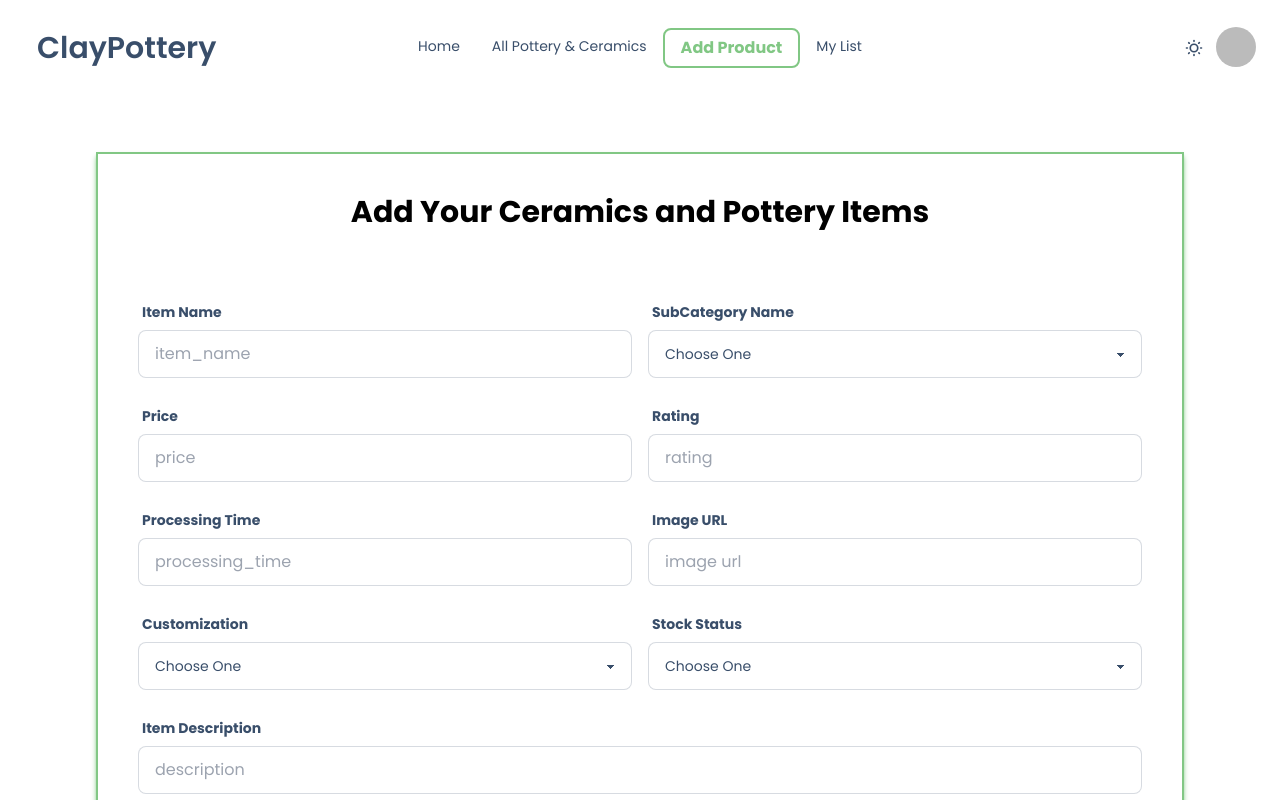
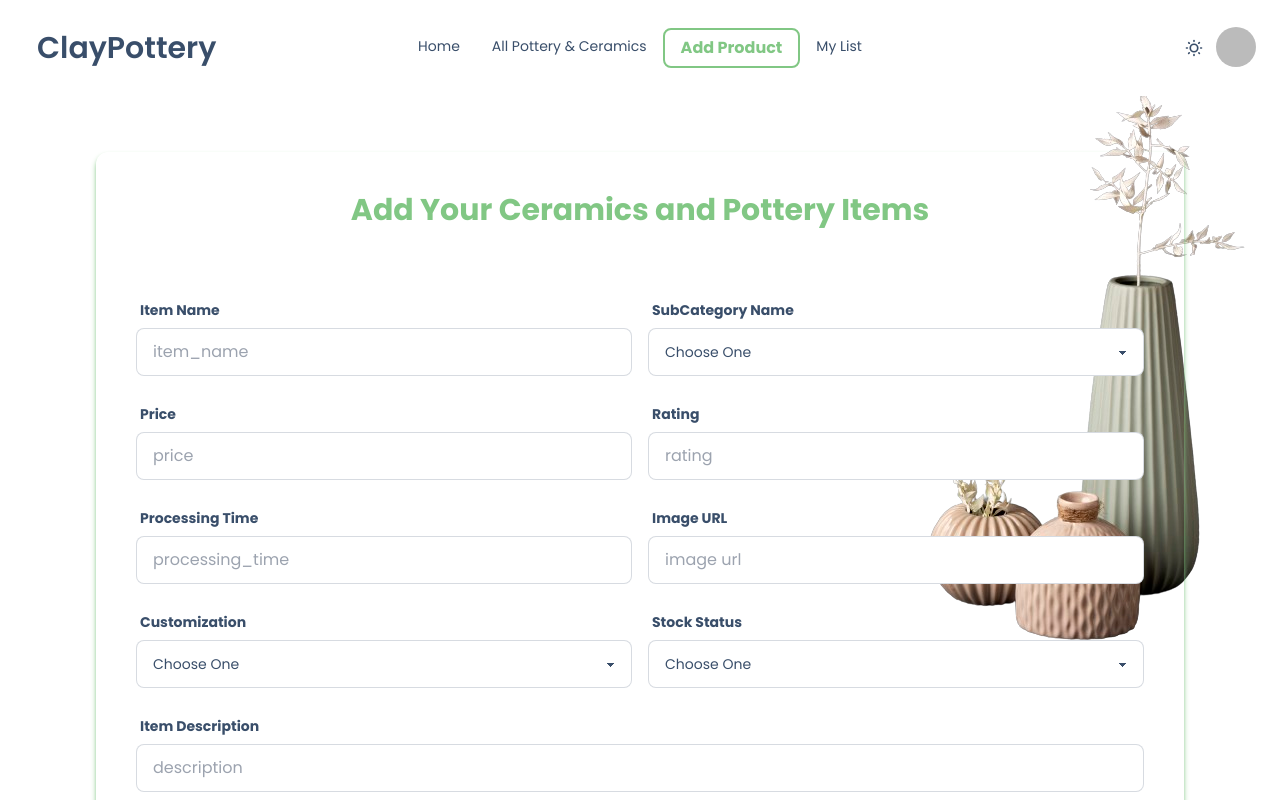
Before and after one commit to IshratMishu/Art-Craft-Client, a React (Vite) app: page /addCart in a window 1280 px wide. Shown: the top 800 px of the page. Built offline with nearby package versions, Linux system fonts and the light colour scheme; no server answers; sample sign-in values are in the browser's storage.

Commit message:
update button working

```diff
--- a/src/Pages/AddCart/AddCart.jsx
+++ b/src/Pages/AddCart/AddCart.jsx
@@ -1,6 +1,6 @@
 import Swal from 'sweetalert2';
 import useAuth from '../../Hooks/useAuth';
-
+import back1 from '../../assets/images/vase.png';
 const AddCart = () => {
     const { user } = useAuth() || {};
     const handleAddPottery = e => {
@@ -45,9 +45,9 @@ const AddCart = () => {
         form.reset();
     }
     return (
-        <div className="lg:p-24 md:p-14 p-2 space-y-10 md:mt-14 mt-28">
-            <div className="border-2 border-[#81c784] shadow-md shadow-[#81c784] md:p-10 p-3">
-                <h2 className="text-3xl font-bold text-center text-black mb-16">Add Your Ceramics and Pottery Items</h2>
+        <div className="lg:p-24 md:p-14 p-2 space-y-10 md:mt-14 mt-32" style={{ backgroundImage: `url(${back1})`, backgroundRepeat:'no-repeat', backgroundPosition:'right top'}}>
+            <div className="shadow-md shadow-[#81c784] rounded-xl md:p-10 p-3" >
+                <h2 className="text-3xl font-bold text-center text-[#81c784] mb-16">Add Your Ceramics and Pottery Items</h2>
                 <form className="space-y-5" onSubmit={handleAddPottery}>
                     {/* form row 1*/}
                     <div className="md:flex gap-4">
--- a/src/Pages/ArtAndCraftList/ArtAndCraftList.jsx
+++ b/src/Pages/ArtAndCraftList/ArtAndCraftList.jsx
@@ -79,7 +79,7 @@ const ArtAndCraftList = () => {
     return (
         <div className="mt-36">
             <div className="text-center md:text-3xl md:font-bold text-xl font-semibold text-[#81c784] mx-auto p-5">
-                <label htmlFor="customizationFilter" className="">Filter by Customization:</label>
+                <label htmlFor="customizationFilter">Filter by Customization:</label>
                 <select
                     id="customizationFilter"
                     value={filter}
@@ -96,8 +96,8 @@ const ArtAndCraftList = () => {
             <div className="m-5">
                 <div className="mt-16 grid grid-cols-1 gap-10 md:grid-cols-2">
                     {filteredItems.map((adding) => (
-                        <div key={adding._id} className="card bg-base-100 shadow-xl">
-                            <figure><img className="w-96 h-96" src={adding.image} alt="Pottery" /></figure>
+                        <div key={adding._id} className="card bg-base-100 shadow-lg shadow-[#81c784]">
+                            <figure><img className="w-96 h-60" src={adding.image} alt="Pottery" /></figure>
                             <div className="card-body">
                                 <h2 className="card-title">{adding.item_name}</h2>
                                 <p>{adding.price}</p>
```
